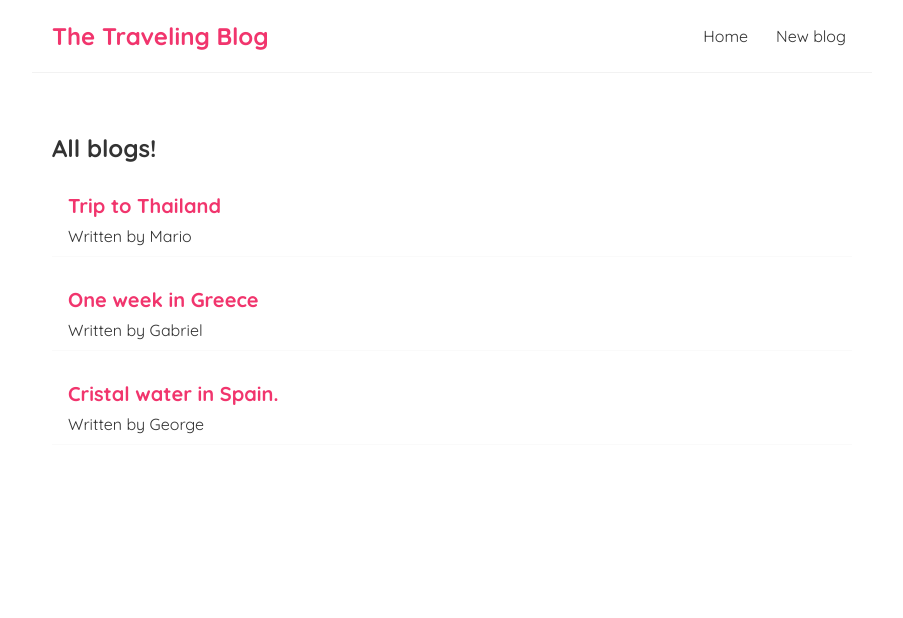
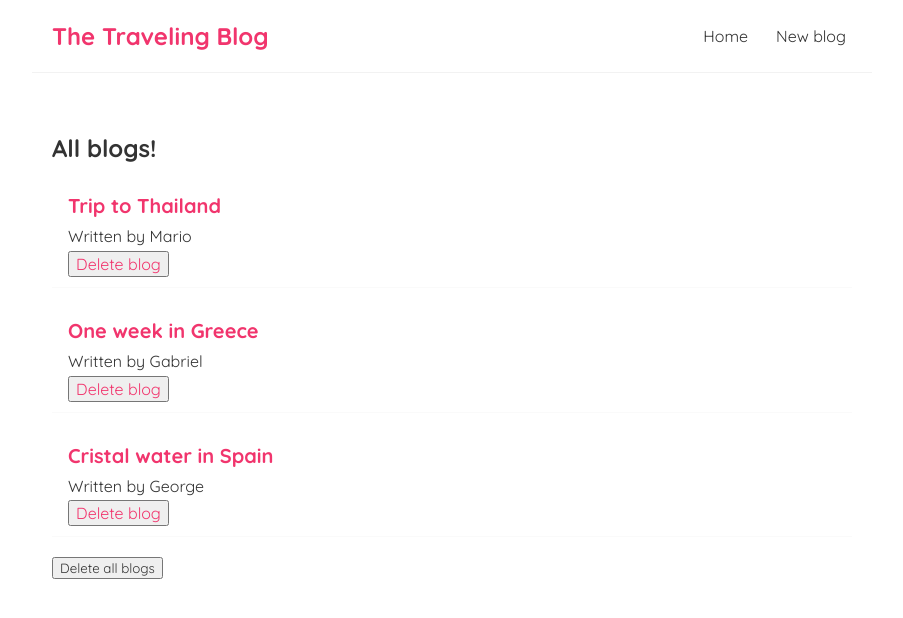
Before and after one commit to mihai-gabriel1/Traveling-blog, a React (Create React App) app: page / in a window 1280 px wide. Shown: the top 618 px of the page, without its empty margins (188-1091 px from the left). Built offline with nearby package versions, Linux system fonts and the light colour scheme.

Commit message:
A few blog entries have been created. The user now has the option to either delete the entries one by one, or all together by clicking one button which has a function attached to it, by being passed a prop.

```diff
--- a/src/components/BlogList.js
+++ b/src/components/BlogList.js
@@ -1,4 +1,4 @@
-const BlogList = ({ blogs, title }) => {
+const BlogList = ({ blogs, title, handleDelete, handleDeleteAll }) => {
   return (
     <div className="blog-list">
       <h2> {title} </h2>
@@ -6,8 +6,17 @@
         <div className="blog-preview">
           <h2> {blog.title} </h2>
           <p> Written by {blog.author} </p>
+          <button
+            className="blog-delete-btn"
+            onClick={() => handleDelete(blog.id)}
+          >
+            Delete blog
+          </button>
         </div>
       ))}
+      <button onClick={handleDeleteAll} className="delete-all-blogs">
+        Delete all blogs
+      </button>
     </div>
   );
 };
--- a/src/components/Home.js
+++ b/src/components/Home.js
@@ -18,15 +18,30 @@
     },
 
     {
-      title: "Cristal water in Spain.",
+      title: "Cristal water in Spain",
       body: "lorem ipsum...",
       author: "George",
       id: 3,
     },
   ]);
+
+  const handleDelete = (id) => {
+    const newBlogs = blogs.filter((blog) => blog.id !== id);
+    setBlogs(newBlogs);
+  };
+
+  const handleDeleteAll = () => {
+    setBlogs([]);
+  };
+
   return (
     <div className="home">
-      <BlogList blogs={blogs} title="All blogs!" />
+      <BlogList
+        blogs={blogs}
+        title="All blogs!"
+        handleDelete={handleDelete}
+        handleDeleteAll={handleDeleteAll}
+      />
     </div>
   );
 };
--- a/src/index.css
+++ b/src/index.css
@@ -55,3 +55,9 @@
   color: #f1356d;
   margin-bottom: 8px;
 }
+
+.blog-delete-btn {
+  color: #f1356d;
+  font-size: 1rem;
+  margin-top: 0.3rem;
+}
```
